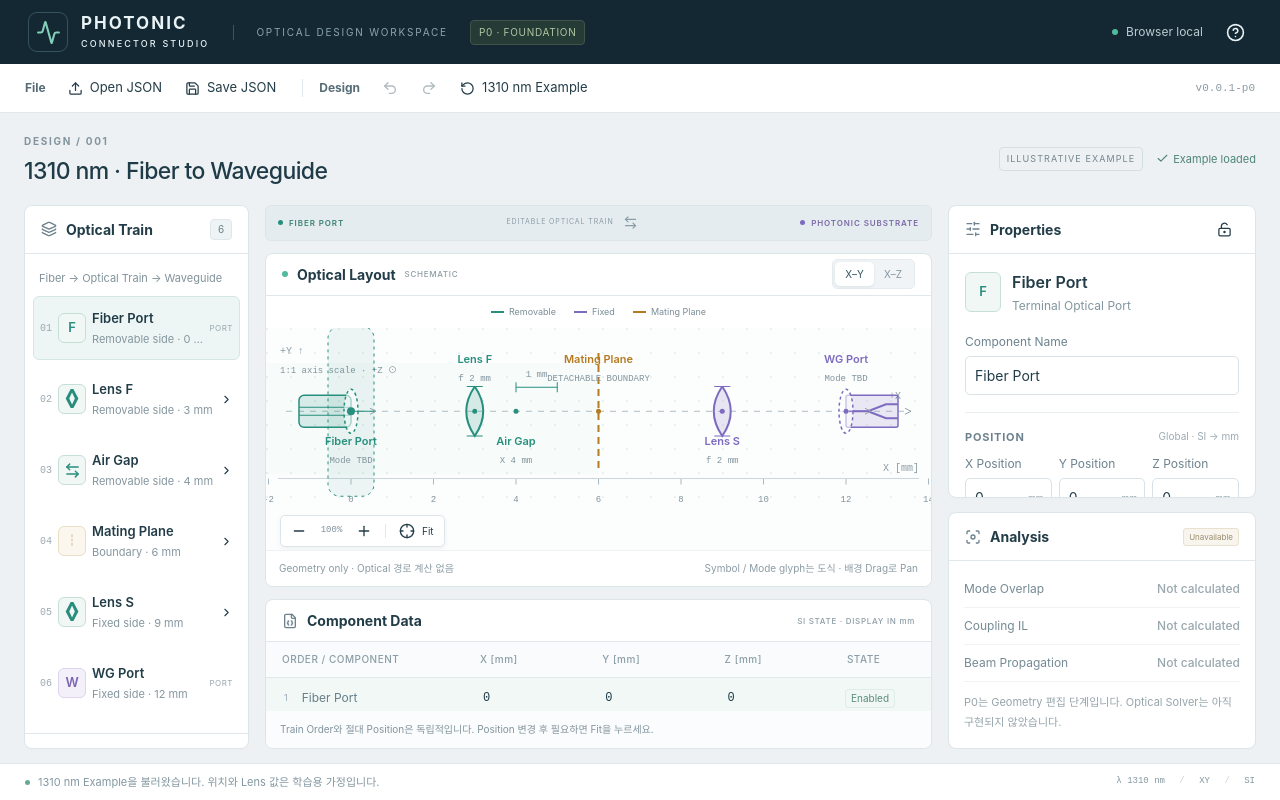
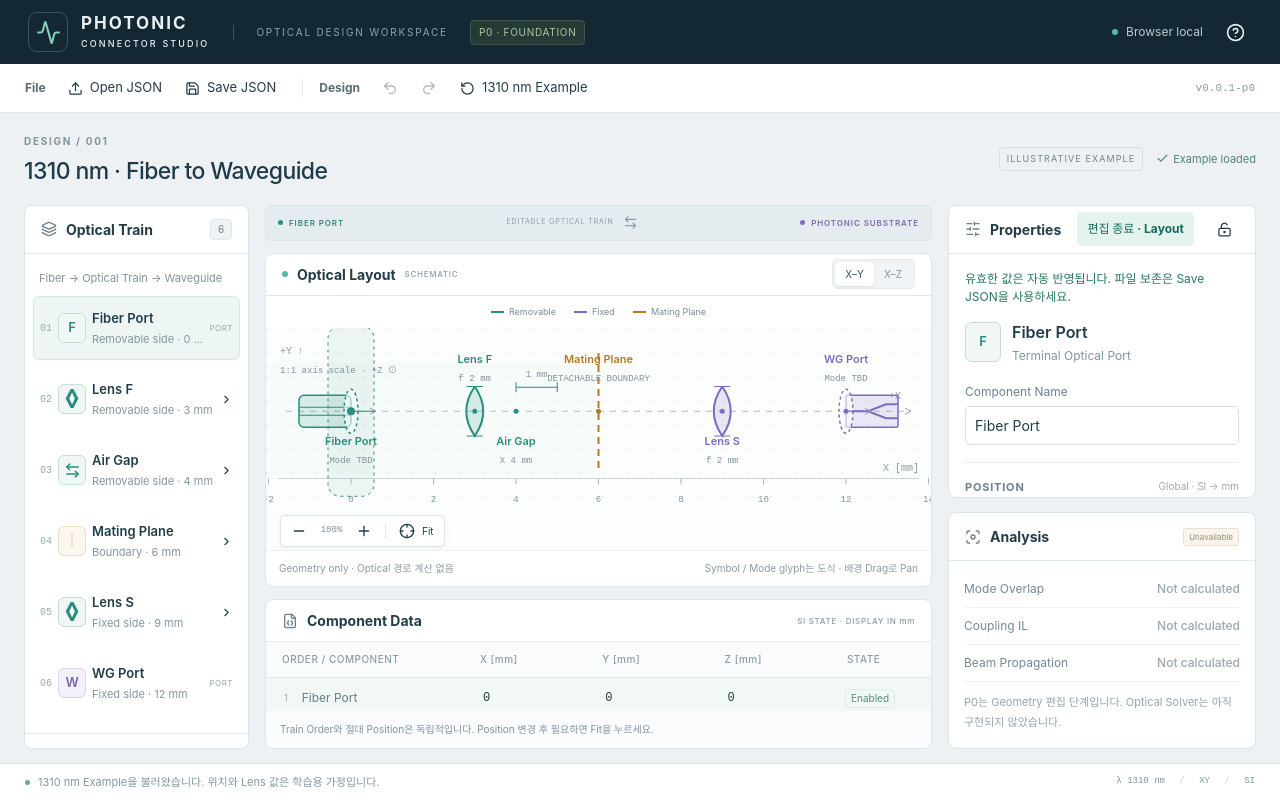
Before and after one commit to legendnever-collab/photonic-connector-studio, a React (Vite) app: page / in a window 1280 px wide. Built offline with nearby package versions, Linux system fonts and the light colour scheme.

Commit message:
fix(mobile): keep editing exit reachable in the visual viewport

```diff
--- a/src/App.tsx
+++ b/src/App.tsx
@@ -1,4 +1,4 @@
-import { useEffect, useRef, useState } from "react";
+import { useCallback, useEffect, useRef, useState } from "react";
 import {
   Activity,
   ArrowDown,
@@ -52,7 +52,7 @@ import {
   undo,
 } from "./domain";
 import Layout from "./Layout";
-import { NumberField, format } from "./Fields";
+import { FieldValidity, NumberField, format } from "./Fields";
 
 type Tab = "layout" | "tree" | "properties" | "analysis";
 export default function App() {
@@ -62,6 +62,25 @@ export default function App() {
     future: [],
   }));
   const doc = history.present;
+  const [invalidFields, setInvalidFields] = useState<string[]>([]);
+  const fieldValidity = useCallback((label: string, invalid: boolean) => {
+    setInvalidFields(old => invalid ? (old.includes(label) ? old : [...old, label]) : (old.includes(label) ? old.filter(x => x !== label) : old));
+  }, []);
+  const [editNotice, setEditNotice] = useState("유효한 값은 자동 반영됩니다. 파일 보존은 Save JSON을 사용하세요.");
+  useEffect(() => {
+    const viewport = window.visualViewport;
+    const resize = () => {
+      document.documentElement.style.setProperty("--visible-height", `${viewport?.height ?? innerHeight}px`);
+      document.documentElement.style.setProperty("--visible-top", `${viewport?.offsetTop ?? 0}px`);
+    };
+    resize(); viewport?.addEventListener("resize", resize); viewport?.addEventListener("scroll", resize);
+    return () => { viewport?.removeEventListener("resize", resize); viewport?.removeEventListener("scroll", resize); };
+  }, []);
+  const finishEditing = () => {
+    (document.activeElement as HTMLElement | null)?.blur();
+    setTab("layout"); setFailure("");
+    setMessage("편집을 종료했습니다. 유효한 변경은 이미 반영됐으며 미반영 입력은 마지막 유효 값으로 복구했습니다. 파일 보존: Save JSON.");
+  };
   const [selected, setSelected] = useState("fiber");
   const component =
     doc.components.find((c) => c.id === selected) ?? doc.components[0];
@@ -89,6 +108,7 @@ export default function App() {
       DocumentSchema.parse(next);
       setHistory((h) => commit(h, next));
       setFailure("");
+      setEditNotice("변경사항이 반영되었습니다. 파일 보존: Save JSON.");
       if (success) setMessage(success);
       return true;
     } catch (e) {
@@ -97,7 +117,7 @@ export default function App() {
     }
   }
   function update(next: OpticalComponent) {
-    change((d) => replaceComponent(d, next));
+    return change((d) => replaceComponent(d, next));
   }
   const select = (id: string) => {
     setSelected(id);
@@ -190,6 +210,7 @@ export default function App() {
   };
   const result = P0_SOLVER.evaluate(doc);
   return (
+    <FieldValidity.Provider value={fieldValidity}>
     <div className="app-shell">
       <header className="app-header">
         <div className="brand-mark">
@@ -481,11 +502,12 @@ export default function App() {
             className="properties-panel panel"
             aria-label="Properties Editor"
           >
-            <div className="panel-toolbar">
+            <div className="panel-toolbar editor-toolbar">
               <div className="panel-title">
                 <SlidersHorizontal size={16} />
                 Properties
               </div>
+              <button className="finish-editing" onClick={finishEditing}>편집 종료 · Layout</button>
               <button
                 className="icon-button"
                 title={component.locked ? "Unlock Component" : "Lock Component"}
@@ -504,6 +526,7 @@ export default function App() {
               </button>
             </div>
             <div className="properties-content" key={component.id}>
+              <p className="editing-notice" aria-live="polite">{invalidFields.length ? "입력이 반영되지 않았습니다. 유효한 값을 입력하거나 Enter/Blur로 복구하세요." : editNotice}</p>
               <div className="selection-heading">
                 <span className={`component-symbol ${component.kind}`}>
                   <ComponentIcon c={component} />
@@ -923,6 +946,7 @@ export default function App() {
         </div>
       )}
     </div>
+    </FieldValidity.Provider>
   );
 }
 function ComponentIcon({ c }: { c: OpticalComponent }) {
--- a/src/Fields.tsx
+++ b/src/Fields.tsx
@@ -1,4 +1,5 @@
-import { useEffect, useState } from "react";
+import { createContext, useContext, useEffect, useRef, useState } from "react";
+export const FieldValidity = createContext<(label: string, invalid: boolean) => void>(() => {});
 export function NumberField({
   label,
   value,
@@ -12,7 +13,7 @@ export function NumberField({
 }: {
   label: string;
   value: number | null;
-  onChange: (v: number | null) => void;
+  onChange: (v: number | null) => void | boolean;
   unit: string;
   min?: number;
   max?: number;
@@ -22,7 +23,11 @@ export function NumberField({
 }) {
   const [raw, setRaw] = useState(value === null ? "" : format(value));
   const [error, setError] = useState("");
+  const validity = useContext(FieldValidity);
+  const ownValue = useRef<number | null | undefined>(undefined);
+  useEffect(() => { validity(label, !!error); return () => validity(label, false); }, [error, label, validity]);
   useEffect(() => {
+    if (ownValue.current === value) { ownValue.current = undefined; return; }
     setRaw(value === null ? "" : format(value));
     setError("");
   }, [value]);
@@ -40,14 +45,22 @@ export function NumberField({
           placeholder={nullable ? "TBD" : undefined}
           value={raw}
           disabled={disabled}
+          onKeyDown={(e) => { if (e.key === "Enter") e.currentTarget.blur(); }}
+          onBlur={() => {
+            setRaw(value === null ? "" : format(value));
+            if (error) setError("");
+            // A rejected draft never becomes a committed number.
+            validity(label, false);
+          }}
           onChange={(e) => {
             const raw = e.target.value;
             setRaw(raw);
             if (raw === "") {
               if (nullable) {
                 setError("");
+                ownValue.current = null;
                 onChange(null);
-              } else setError("값을 입력하세요.");
+              } else setError("값을 입력하세요. Blur/Enter로 마지막 유효 값을 복구합니다.");
               return;
             }
             const v = Number(raw);
@@ -60,7 +73,8 @@ export function NumberField({
               return;
             }
             setError("");
-            onChange(v);
+            ownValue.current = v;
+            if (onChange(v) === false) setError("반영할 수 없습니다. Geometry/범위를 확인하세요. Blur/Enter로 마지막 유효 값을 복구합니다.");
           }}
         />
         <span>{unit}</span>
--- a/src/styles.css
+++ b/src/styles.css
@@ -1589,3 +1589,15 @@ td input:focus {
 .canvas-tools {
   bottom: 3px;
 }
+
+.finish-editing { background: #e5f3ee; color: #176c59; font-weight: 650; font-size: 12px; }
+.editor-toolbar { position: sticky; top: 0; z-index: 4; background: white; gap: 4px; }
+.editing-notice { color: #287663; font-size: 12px; margin-bottom: 14px; }
+@media (max-width: 1000px) {
+  .mobile-properties .properties-column { position: fixed; top: var(--visible-top, 0px); left: 0; right: 0; height: var(--visible-height, 100dvh); z-index: 4; background: #edf1f3; padding: max(8px, env(safe-area-inset-top)) 10px max(8px, env(safe-area-inset-bottom)); }
+  .mobile-properties .properties-panel { min-height: 0; height: 100%; display: flex; flex-direction: column; }
+  .mobile-properties .properties-content { min-height: 0; flex: 1; overflow: auto; overscroll-behavior: contain; }
+  .editor-toolbar { flex-shrink: 0; min-height: 58px; }
+  .finish-editing { min-height: 44px; }
+  .mobile-tabs { padding-bottom: env(safe-area-inset-bottom); height: calc(65px + env(safe-area-inset-bottom)); }
+}
```
